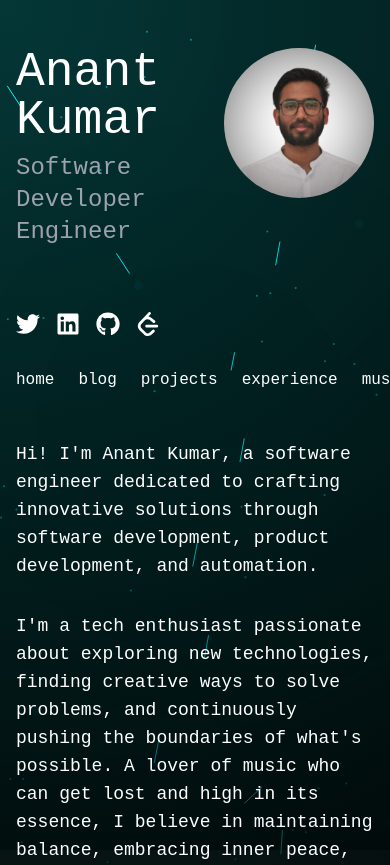
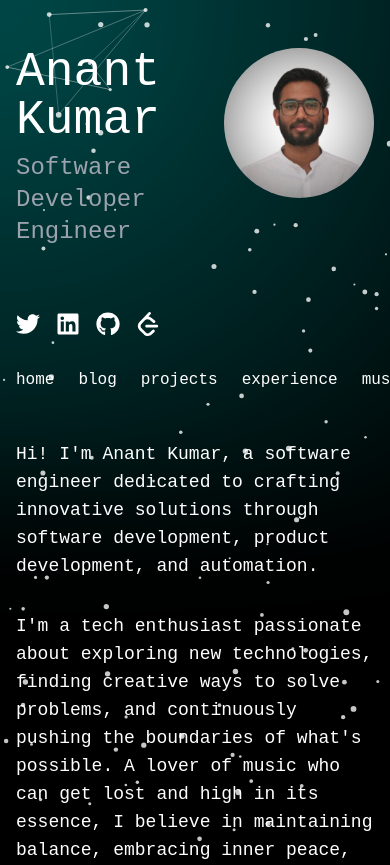
Before and after one commit to anant0059/anant, a Next.js app: page / in a window 390 px wide. Shown: the top 865 px of the page. Built offline with nearby package versions, Linux system fonts and the light colour scheme.

Commit message:
Pv1: Star effect added

```diff
--- a/src/app/components/GridBackground.tsx
+++ b/src/app/components/GridBackground.tsx
@@ -1,74 +1,57 @@
 'use client';
-import { useState, useEffect, useRef } from 'react';
+import { useState, useEffect } from 'react';
 
-type Dot = {
-  cx: string;
-  cy: string;
-  r: string;
-};
-
-type Line = {
-  x1: string;
-  y1: string;
-  x2: string;
-  y2: string;
-};
-
-type DynamicPoint = {
+type Star = {
   cx: number;
   cy: number;
   r: number;
   opacity: number;
+  isBroken?: boolean;
 };
 
-export default function GridBackground() {
+type Shard = {
+  cx: number;
+  cy: number;
+  r: number;
+  opacity: number;
+  dx: number;
+  dy: number;
+};
+
+type Line = {
+  x1: number;
+  y1: number;
+  x2: number;
+  y2: number;
+  opacity: number;
+};
+
+export default function CreativeBackground() {
+  const [stars, setStars] = useState<Star[]>([]);
+  const [shards, setShards] = useState<Shard[]>([]);
+  const [lines, setLines] = useState<Line[]>([]);
   const [mousePosition, setMousePosition] = useState<{ x: number; y: number }>({ x: 0, y: 0 });
-  const [dots, setDots] = useState<Dot[]>([]);
-  const [tinyDots, setTinyDots] = useState<Dot[]>([]);
-  const [dynamicPoints, setDynamicPoints] = useState<DynamicPoint[]>([]);
-  const staticLines = useRef<Line[]>([]); // Ref to hold static lines
+  const [brokenStarsCount, setBrokenStarsCount] = useState(0);
+  const [isAllStarsBroken, setIsAllStarsBroken] = useState(false);
+  const [cursorEffect, setCursorEffect] = useState(false);
 
   useEffect(() => {
-    const numberOfDots = 10; // Medium dots
-    const numberOfTinyDots = 50; // Tiny dots
-
-    const generatedDots: Dot[] = Array.from({ length: numberOfDots }).map(() => ({
-      cx: `${Math.random() * 100}%`,
-      cy: `${Math.random() * 100}%`,
-      r: '3px',
+    // Generate stars
+    const numberOfStars = 100;
+    const generatedStars: Star[] = Array.from({ length: numberOfStars }).map(() => ({
+      cx: Math.random() * window.innerWidth,
+      cy: Math.random() * window.innerHeight,
+      r: Math.random() * 2 + 1, // Star size between 1px and 3px
+      opacity: Math.random() * 0.5 + 0.5, // Random opacity
     }));
 
-    const generatedTinyDots: Dot[] = Array.from({ length: numberOfTinyDots }).map(() => ({
-      cx: `${Math.random() * 100}%`,
-      cy: `${Math.random() * 100}%`,
-      r: '1px',
-    }));
+    setStars(generatedStars);
+  }, []);
 
-    setDots(generatedDots);
-    setTinyDots(generatedTinyDots);
-
-    if (staticLines.current.length === 0) {
-      staticLines.current = Array.from({ length: 5 }).map(() => ({
-        x1: `${Math.random() * 100}%`,
-        y1: `${Math.random() * 100}%`,
-        x2: `${Math.random() * 100}%`,
-        y2: `${Math.random() * 100}%`,
-      }));
-    }
-
+  useEffect(() => {
+    // Track mouse movement
     const handleMouseMove = (e: MouseEvent) => {
       setMousePosition({ x: e.clientX, y: e.clientY });
-
-      setDynamicPoints((prevPoints) => {
-        const newPoint: DynamicPoint = {
-          cx: e.clientX + (Math.random() * 20 - 10),
-          cy: e.clientY + (Math.random() * 20 - 10),
-          r: Math.random() * 2 + 1,
-          opacity: 1,
-        };
-
-        return [...prevPoints.slice(-30), newPoint];
-      });
     };
 
     window.addEventListener('mousemove', handleMouseMove);
@@ -76,95 +59,197 @@ export default function GridBackground() {
   }, []);
 
   useEffect(() => {
+    // Simulate star breakage when the mouse is close to the star
+    const triggerStarBreak = () => {
+      setStars((prevStars) =>
+        prevStars.map((star) => {
+          const distance = Math.hypot(star.cx - mousePosition.x, star.cy - mousePosition.y);
+          if (distance < 50 && !star.isBroken) { // Trigger breakage if close to mouse
+            const newShards: Shard[] = [];
+            // Generate shards (particles)
+            for (let i = 0; i < 10; i++) {
+              newShards.push({
+                cx: star.cx,
+                cy: star.cy,
+                r: Math.random() * 2 + 1,
+                opacity: 1,
+                dx: (Math.random() - 0.5) * 5, // Random speed in x direction
+                dy: (Math.random() - 0.5) * 5, // Random speed in y direction
+              });
+            }
+            setShards((prevShards) => [...prevShards, ...newShards]);
+            setBrokenStarsCount((prevCount) => prevCount + 1); // Increase the count of broken stars
+            return { ...star, isBroken: true }; // Mark as broken
+          }
+          return star;
+        })
+      );
+    };
+
+    // Trigger star break when mouse moves
+    triggerStarBreak();
+  }, [mousePosition]);
+
+  useEffect(() => {
+    // Check breakage thresholds for big effects
+    if (brokenStarsCount >= stars.length * 0.5 && !isAllStarsBroken) {
+      // Trigger 50% break effect
+      console.log('50% stars broken - Medium explosion effect!');
+      // Medium explosion effect
+      document.body.style.backgroundColor = 'rgba(255, 165, 0, 0.1)'; // Light orange background
+      setTimeout(() => {
+        document.body.style.backgroundColor = '';
+      }, 500); // Reset background after the effect
+    }
+
+    if (brokenStarsCount >= stars.length && !isAllStarsBroken) {
+      // Trigger 100% break effect
+      setIsAllStarsBroken(true);
+      console.log('All stars broken - Massive explosion effect!');
+      // Massive explosion effect
+      document.body.style.backgroundColor = 'rgba(255, 0, 0, 0.2)'; // Red background for massive explosion
+      setTimeout(() => {
+        document.body.style.backgroundColor = '';
+      }, 1000); // Reset background after the effect
+
+      // Enable cursor effect after all stars are broken
+      setCursorEffect(true);
+    }
+
+    if (brokenStarsCount >= stars.length * 0.7 && !cursorEffect) {
+      // Activate cursor effect when 70% stars are broken
+      setCursorEffect(true);
+    }
+  }, [brokenStarsCount, stars.length, isAllStarsBroken, cursorEffect]);
+
+  useEffect(() => {
+    // Update shard positions and opacity to simulate the explosion fading
     const interval = setInterval(() => {
-      setDynamicPoints((prevPoints) =>
-        prevPoints
-          .map((point) => ({ ...point, opacity: point.opacity - 0.05 }))
-          .filter((point) => point.opacity > 0)
+      setShards((prevShards) =>
+        prevShards
+          .map((shard) => ({
+            ...shard,
+            cx: shard.cx + shard.dx,
+            cy: shard.cy + shard.dy,
+            opacity: shard.opacity - 0.05, // Fade out over time
+          }))
+          .filter((shard) => shard.opacity > 0) // Remove invisible shards
       );
-    }, 50);
+    }, 30);
 
     return () => clearInterval(interval);
   }, []);
 
+  useEffect(() => {
+    // Generate constellations near the mouse
+    const nearbyStars = stars.filter(
+      (star) => Math.hypot(star.cx - mousePosition.x, star.cy - mousePosition.y) < 150
+    );
+
+    const generatedLines: Line[] = [];
+    for (let i = 0; i < nearbyStars.length; i++) {
+      for (let j = i + 1; j < nearbyStars.length; j++) {
+        if (Math.random() > 0.8) {
+          generatedLines.push({
+            x1: nearbyStars[i].cx,
+            y1: nearbyStars[i].cy,
+            x2: nearbyStars[j].cx,
+            y2: nearbyStars[j].cy,
+            opacity: Math.random() * 0.5 + 0.5,
+          });
+        }
+      }
+
+      setLines(generatedLines);
+    }
+  }, [mousePosition, stars]);
+
   return (
-    <>
-      <div className="fixed inset-0 ai-background -z-10" />
-
-      <div
-        className="absolute inset-0 flex justify-center items-center -z-10 pointer-events-none"
-        style={{
-          background: `radial-gradient(circle at ${mousePosition.x}px ${mousePosition.y}px, rgba(0, 255, 255, 0.2), rgba(0, 0, 0, 0.9))`,
-        }}
-      >
+    <div className="absolute inset-0 bg-black -z-10">
       <svg
         width="100%"
         height="100%"
         xmlns="http://www.w3.org/2000/svg"
-          className="absolute inset-0"
-          style={{ mixBlendMode: 'overlay' }}
+        style={{ mixBlendMode: 'screen' }}
       >
-          <g fill="none" className="ai-line">
-            {staticLines.current.map((line, index) => (
+        {/* Stars */}
+        <g>
+          {stars.map((star, index) => (
+            <circle
+              key={index}
+              cx={star.cx}
+              cy={star.cy}
+              r={star.r}
+              fill="white"
+              opacity={star.opacity}
+              className="twinkling"
+            />
+          ))}
+        </g>
+
+        {/* Star Shards (Explosion Effect) */}
+        <g>
+          {shards.map((shard, index) => (
+            <circle
+              key={index}
+              cx={shard.cx}
+              cy={shard.cy}
+              r={shard.r}
+              fill="cyan"
+              opacity={shard.opacity}
+            />
+          ))}
+        </g>
+
+        {/* Constellations */}
+        <g>
+          {lines.map((line, index) => (
             <line
               key={index}
               x1={line.x1}
               y1={line.y1}
               x2={line.x2}
               y2={line.y2}
-                stroke="#00f9ff"
-                strokeWidth="1"
-              />
-            ))}
-          </g>
-
-          <g>
-            {dots.map((dot, index) => (
-              <circle
-                key={index}
-                cx={dot.cx}
-                cy={dot.cy}
-                r={dot.r}
-                className="ai-node"
-              />
-            ))}
-          </g>
-
-          <g>
-            {tinyDots.map((dot, index) => (
-              <circle
-                key={index}
-                cx={dot.cx}
-                cy={dot.cy}
-                r={dot.r}
-                fill="#00f9ff"
-                opacity="0.5"
-              />
-            ))}
-          </g>
-
-          <g>
-            {dynamicPoints.map((point, index) => (
-              <circle
-                key={index}
-                cx={point.cx}
-                cy={point.cy}
-                r={point.r}
-                fill="#00f9ff"
-                opacity={point.opacity}
+              stroke="rgba(255, 255, 255, 0.8)"
+              strokeWidth="0.5"
+              opacity={line.opacity}
             />
           ))}
         </g>
       </svg>
+
+      {/* Cursor Light Effect */}
+      {cursorEffect && (
+        <div
+          style={{
+            position: 'fixed',
+            top: mousePosition.y - 500,
+            left: mousePosition.x - 500,
+            width: 1000,
+            height: 1000,
+            background: 'radial-gradient(circle, rgba(0,255,255,0.3) 0%, rgba(15, 54, 54, 0) 100%)',
+            pointerEvents: 'none',
+            mixBlendMode: 'screen',
+            filter: 'blur(60px)',
+            transition: 'width 0.3s ease, height 0.3s ease',
+          }}
+        ></div>
+      )}
+
+      <style jsx>{`
+        .twinkling {
+          animation: twinkling 1.5s infinite alternate;
+        }
+
+        @keyframes twinkling {
+          0% {
+            opacity: 1;
+          }
+          100% {
+            opacity: 0.5;
+          }
+        }
+      `}</style>
     </div>
-
-      <div
-        className="absolute inset-0"
-        style={{
-          maskImage: `radial-gradient(circle 200px at ${mousePosition.x}px ${mousePosition.y}px, black, transparent)`,
-          WebkitMaskImage: `radial-gradient(circle 200px at ${mousePosition.x}px ${mousePosition.y}px, black, transparent)`,
-        }}
-      />
-    </>
   );
 }
```
Lines whose indentation alone changed are shown as unchanged.
